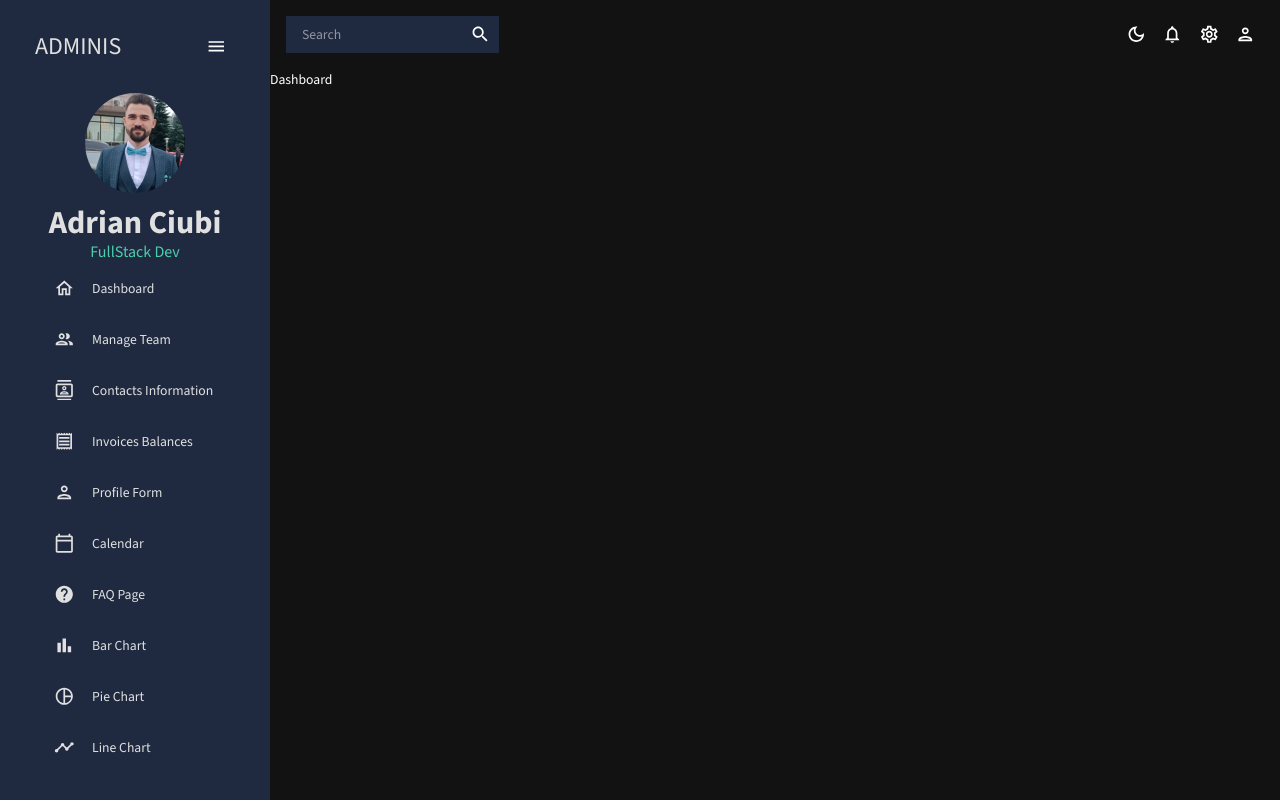
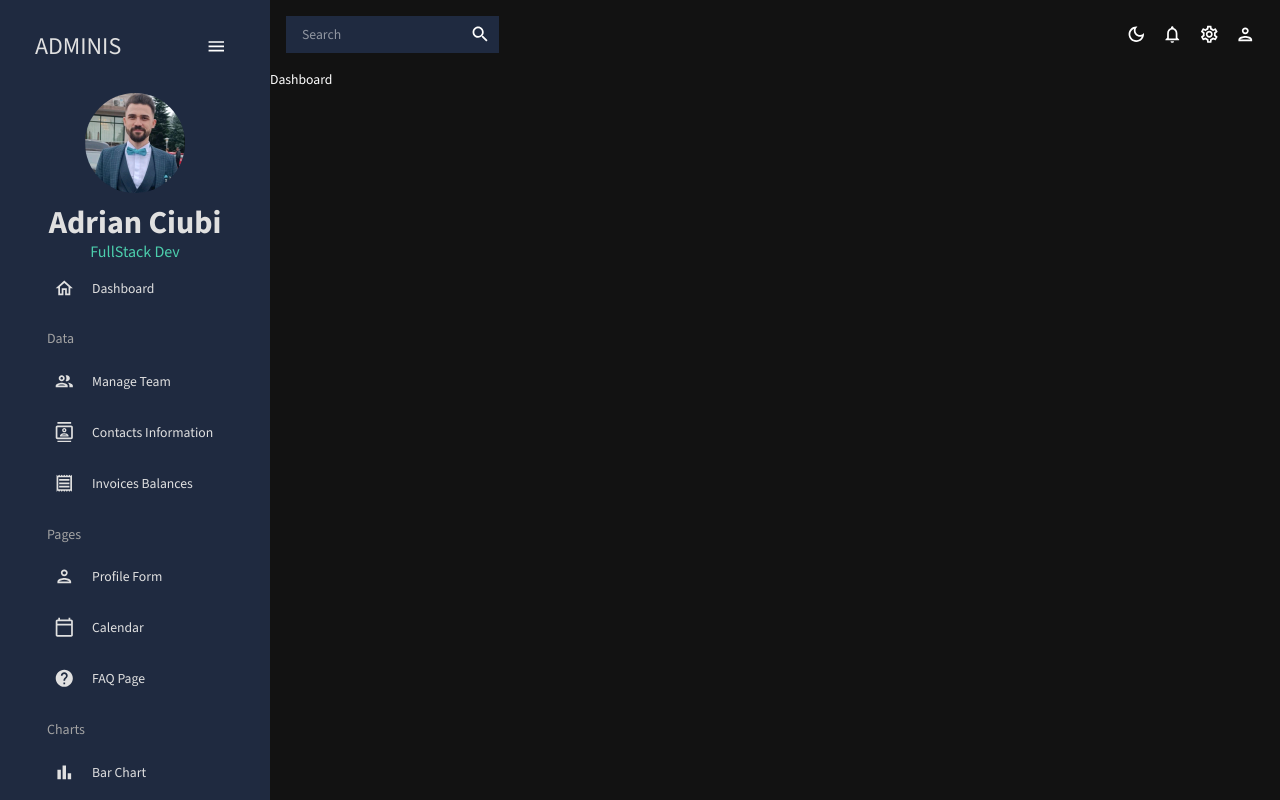
Before and after one commit to ciubiadi/React-Admin-Dashboard, a React (Create React App) app: page / in a window 1280 px wide. Built offline with nearby package versions, Linux system fonts and the light colour scheme; the HTML template or start-up script is replaced by a standard one.

Commit message:
sidebar polish

```diff
--- a/src/scenes/global/Sidebar.jsx
+++ b/src/scenes/global/Sidebar.jsx
@@ -67,7 +67,7 @@ const Sidebar = () => {
         >
             <ProSidebar collapsed={isCollapsed}>
                 <Menu iconShape="square">
-                {/* LOGO AND MENU ICON */}
+                    {/* LOGO AND MENU ICON */}
                     <MenuItem
                         onClick={() => setIsCollapsed(!isCollapsed)}
                         icon={isCollapsed ? <MenuOutlinedIcon /> : undefined}
@@ -76,6 +76,7 @@ const Sidebar = () => {
                             color: colors.gray[100],
                         }}
                     >
+                        {/* When Sidebar is not collapsed show title and hamburger icon */}
                         {!isCollapsed && (
                             <Box
                                 display="flex"
@@ -126,6 +127,14 @@ const Sidebar = () => {
                             selected={selected}
                             setSelected={setSelected}
                         />
+
+                        <Typography
+                            variant="h6"
+                            color={colors.gray[300]}
+                            sx={{m: '15px 0 5px 20px'}}
+                        >
+                            Data
+                        </Typography>
                         <Item
                             title="Manage Team"
                             to="/team"
@@ -147,6 +156,14 @@ const Sidebar = () => {
                             selected={selected}
                             setSelected={setSelected}
                         />
+
+                        <Typography
+                            variant="h6"
+                            color={colors.gray[300]}
+                            sx={{m: '15px 0 5px 20px'}}
+                        >
+                            Pages
+                        </Typography>
                         <Item
                             title="Profile Form"
                             to="/form"
@@ -168,6 +185,14 @@ const Sidebar = () => {
                             selected={selected}
                             setSelected={setSelected}
                         />
+
+                        <Typography
+                            variant="h6"
+                            color={colors.gray[300]}
+                            sx={{m: '15px 0 5px 20px'}}
+                        >
+                            Charts
+                        </Typography>
                         <Item
                             title="Bar Chart"
                             to="/bar"
```
